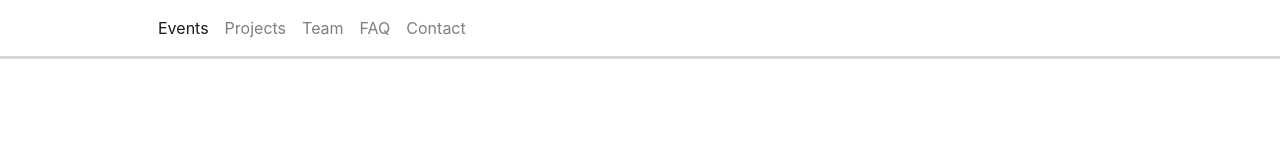
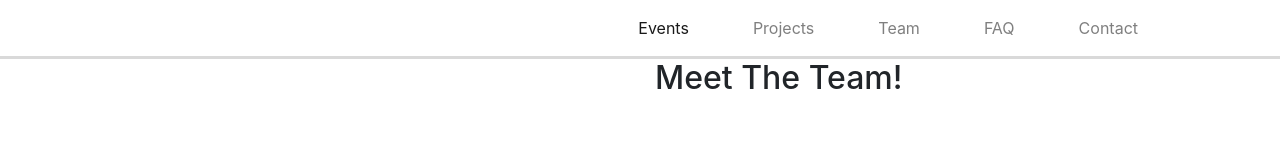
Before and after one commit to izamghali/gdsc-website, a plain HTML site: page index.html in a window 1280 px wide. Drawn offline with nearby package versions, Linux system fonts and the light colour scheme.

Commit message:
delete experimental.html & navlist justify-content-end

```diff
--- a/index.html
+++ b/index.html
@@ -15,31 +15,31 @@
     <body>
 
         <!-- navbar -->
-        <nav class="navbar navbar-expand-lg navbar-light bg-white">
+        <nav class="navbar navbar-expand-lg navbar-light bg-white sticky-top">
             <a class="navbar-brand" href="#"><img src="./assets/logo.svg" alt=""></a>
             <button class="navbar-toggler" type="button" data-toggle="collapse" data-target="#toggler" aria-controls="toggler" aria-expanded="false" aria-label="Toggle navigation">
               <span class="navbar-toggler-icon"></span>
             </button>
 
             <div class="collapse navbar-collapse" id="toggler">
-                <ul class="navbar-nav mr-auto">
-                    <li class="nav-item active">
+                <ul class="navbar-nav ml-auto"> <!-- mr-auto: margin auto -->
+                    <li class="nav-item active ml-5">
                         <a class="nav-link" href="#">Events<span class="sr-only">(current)</span></a>
                     </li>
 
-                    <li class="nav-item">
+                    <li class="nav-item ml-5">
                         <a class="nav-link" href="#">Projects</a>
                     </li>
 
-                    <li class="nav-item">
+                    <li class="nav-item ml-5">
                         <a class="nav-link" href="#">Team</a>
                     </li>
 
-                    <li class="nav-item">
+                    <li class="nav-item ml-5">
                         <a class="nav-link" href="#">FAQ</a>
                     </li>
 
-                    <li class="nav-item">
+                    <li class="nav-item ml-5">
                         <a class="nav-link" href="#">Contact</a>
                     </li>
 
@@ -70,6 +70,40 @@
             </div>
         </nav>
 
+        <!-- page body -->
+        <div class="container">
+
+            <!-- team -->
+            <div class="row">
+
+                <div class="col">
+
+                    <!-- Meet the team -->
+                    <div class="row">
+
+                        <!-- illustration -->
+                        <div class="col">
+
+                        </div>
+
+                        <!-- meet the team heading -->
+                        <div class="col">
+                            <h2 class="team-heading">Meet The Team!</h2>
+                        </div>
+                    </div>
+
+                    <!-- team cards -->
+                    <div class="row">
+                        <div class="col">
+
+                        </div>
+                    </div>
+
+                </div>
+
+            </div>
+        </div>
+
 
 
         <!-- Optional JavaScript -->
--- a/style.css
+++ b/style.css
@@ -1,6 +1,11 @@
 * {
     margin: 0px;
     padding: 0px;
+}
+
+html {
+    /* css variables */
+    /* --google-blue: ; */
 }
 
 .navbar-brand {
```
Also changed, not shown: experimental.html (deleted, +0 -109 lines).
